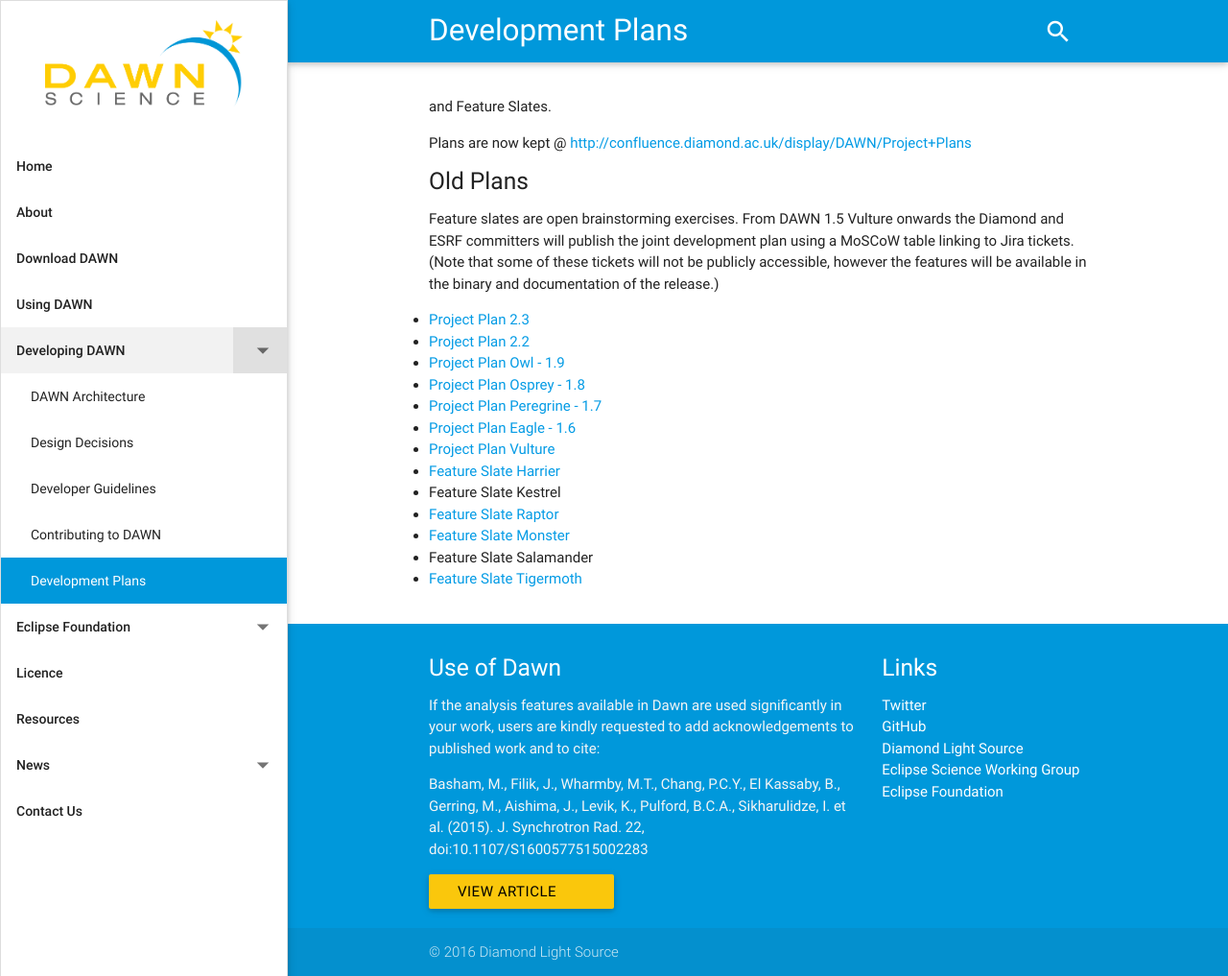
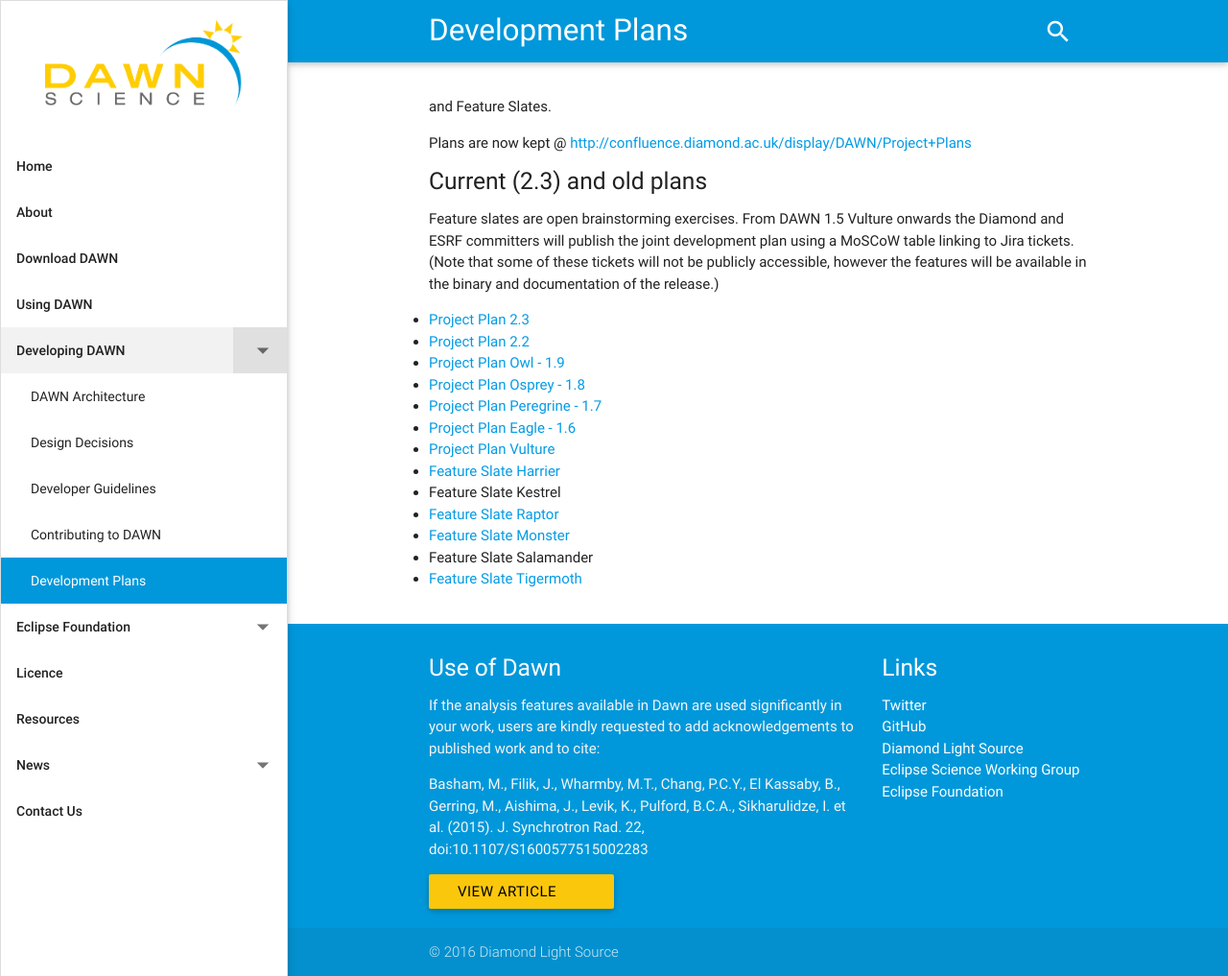
Before and after one commit to DawnScience/dawn-website, a Jekyll site: the page built from _pages/04.07_development_plans.md, in a window 1280 px wide and 1017 px high. Shown: the whole window at 96% size. Built offline with Jekyll 4.4.1, drawn with Linux system fonts in a browser that asks for light colours; nearby versions of some CDN libraries.

Commit message:
Update 04.07_development_plans.md

```diff
--- a/_pages/04.07_development_plans.md
+++ b/_pages/04.07_development_plans.md
@@ -7,7 +7,7 @@
 
 Plans are now kept @ [http://confluence.diamond.ac.uk/display/DAWN/Project+Plans](http://confluence.diamond.ac.uk/display/DAWN/Project+Plans)
 
-##### Old Plans
+##### Current (2.3) and old plans
 
 Feature slates are open brainstorming exercises. From DAWN 1.5 Vulture onwards the Diamond and ESRF committers will publish the joint development plan using a MoSCoW table linking to Jira tickets. (Note that some of these tickets will not be publicly accessible, however the features will be available in the binary and documentation of the release.)
 
```
